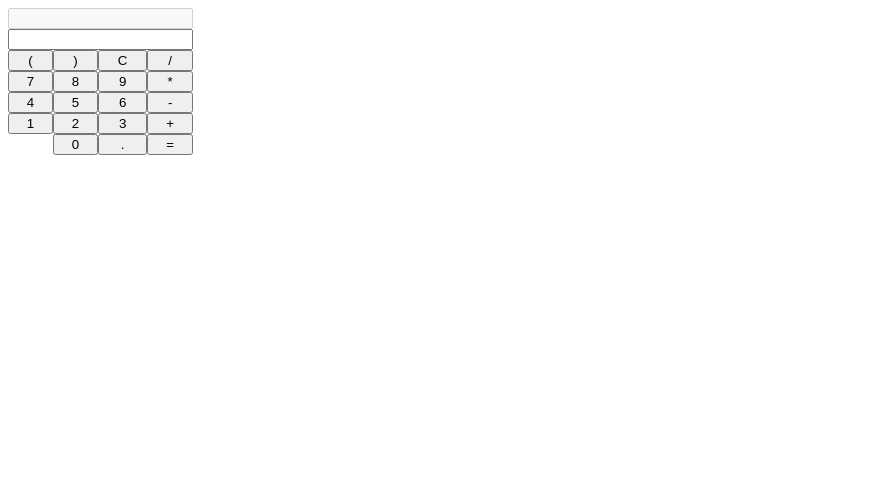
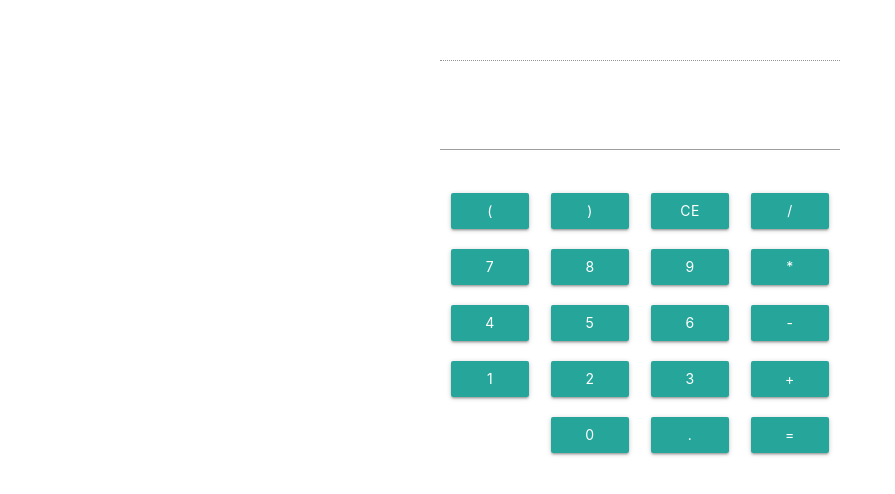
Before and after one commit to Ksenich/Sannacode-test, a plain HTML site: page public/index.html in a window 1280 px wide. Shown: the whole page, without its empty margins (0-895 px from the left). Drawn offline with nearby package versions, Linux system fonts and the light colour scheme.

Commit message:
add materialize.css

```diff
--- a/public/index.html
+++ b/public/index.html
@@ -6,29 +6,25 @@
   <meta name="viewport" content="width=device-width, initial-scale=1.0">
   <meta http-equiv="X-UA-Compatible" content="ie=edge">
   <title>Document</title>
+  <link rel="stylesheet" href="https://cdnjs.cloudflare.com/ajax/libs/materialize/0.98.2/css/materialize.min.css">
   <style>
     .input-number {
       text-align: right;
     }
 
     .calculator {
-      display: inline-block;
+      max-width: 400px;
     }
 
     .row {
-      display: table-row;
+      min-width: 240px;
     }
 
     .col {
-      display: table-cell;
+      min-width: 60px;
     }
 
-    .keyboard {
-      width: 100%;
-      display: table;
-    }
-
-    button {
+    .key {
       width: 100%;
       height: 100%;
     }
@@ -37,41 +33,49 @@
 
 <body>
   <script src="calculator.js"></script>
-  <div id="calculator" class="calculator">
+  <div id="calculator" class="calculator container">
+    <div class="row">
+      <div class="input-field">
         <input type="text" id="output" class="input-number" disabled>
+      </div>
+    </div>
+    <div class="row">
       <form action="javascript:equals()">
+        <div class="input-field">
           <input type="text" id="input" class="input-number">
+        </div>
       </form>
+    </div>
+    <div class="row">
       <div id="keyboard" class="keyboard">
         <div class="row">
-        <div class="col"><button onclick="val('(')">(</button></div>
-        <div class="col"><button onclick="val(')')">)</button></div>
-        <div class="col"><button onclick="clearInput()">C</button></div>
-        <div class="col"><button onclick="op('/')">/</button></div>
+          <div class="col s3"><button class="btn key" onclick="val('(')">(</button class="btn key"></div>
+        <div class="col s3"><button class="btn key" onclick="val(')')">)</button class="btn key"></div>
+        <div class="col s3"><button class="btn key" onclick="clearInput()">CE</button class="btn key"></div>
+        <div class="col s3"><button class="btn key" onclick="op('/')">/</button class="btn key"></div>
       </div>
       <div class="row">
-        <div class="col"><button onclick="val(7)">7</button></div>
-        <div class="col"><button onclick="val(8)">8</button></div>
-        <div class="col"><button onclick="val(9)">9</button></div>
-        <div class="col"><button onclick="op('*')">*</button></div>
+        <div class="col s3"><button class="btn key" onclick="val(7)">7</button class="btn key"></div>
+        <div class="col s3"><button class="btn key" onclick="val(8)">8</button class="btn key"></div>
+        <div class="col s3"><button class="btn key" onclick="val(9)">9</button class="btn key"></div>
+        <div class="col s3"><button class="btn key" onclick="op('*')">*</button class="btn key"></div>
       </div>
       <div class="row">
-        <div class="col"><button onclick="val(4)">4</button></div>
-        <div class="col"><button onclick="val(5)">5</button></div>
-        <div class="col"><button onclick="val(6)">6</button></div>
-        <div class="col"><button onclick="op('-')">-</button></div>
+        <div class="col s3"><button class="btn key" onclick="val(4)">4</button class="btn key"></div>
+        <div class="col s3"><button class="btn key" onclick="val(5)">5</button class="btn key"></div>
+        <div class="col s3"><button class="btn key" onclick="val(6)">6</button class="btn key"></div>
+        <div class="col s3"><button class="btn key" onclick="op('-')">-</button class="btn key"></div>
       </div>
       <div class="row">
-        <div class="col"><button onclick="val(1)">1</button></div>
-        <div class="col"><button onclick="val(2)">2</button></div>
-        <div class="col"><button onclick="val(3)">3</button></div>
-        <div class="col"><button onclick="op('+')">+</button></div>
+        <div class="col s3"><button class="btn key" onclick="val(1)">1</button class="btn key"></div>
+        <div class="col s3"><button class="btn key" onclick="val(2)">2</button class="btn key"></div>
+        <div class="col s3"><button class="btn key" onclick="val(3)">3</button class="btn key"></div>
+        <div class="col s3"><button class="btn key" onclick="op('+')">+</button class="btn key"></div>
       </div>
       <div class="row">
-        <div class="col"></div>
-        <div class="col"><button onclick="val(0)">0</button></div>
-        <div class="col"><button onclick="val('.')">.</button></div>
-        <div class="col"><button onclick="equals()">=</button></div>
+        <div class="col s3 offset-s3"><button class="btn key" onclick="val(0)">0</button class="btn key"></div>
+        <div class="col s3"><button class="btn key" onclick="val('.')">.</button class="btn key"></div>
+        <div class="col s3"><button class="btn key" onclick="equals()">=</button class="btn key"></div>
       </div>
     </div>
   </div>
@@ -92,6 +96,8 @@
       input.value = '';
     }
   </script>
+  <!--<script type="text/javascript" src="https://code.jquery.com/jquery-2.1.1.min.js"></script>-->
+  <!--<script src="https://cdnjs.cloudflare.com/ajax/libs/materialize/0.98.2/js/materialize.min.js"></script>-->
 </body>
 
 </html>
```
Lines whose indentation alone changed are shown as unchanged.
